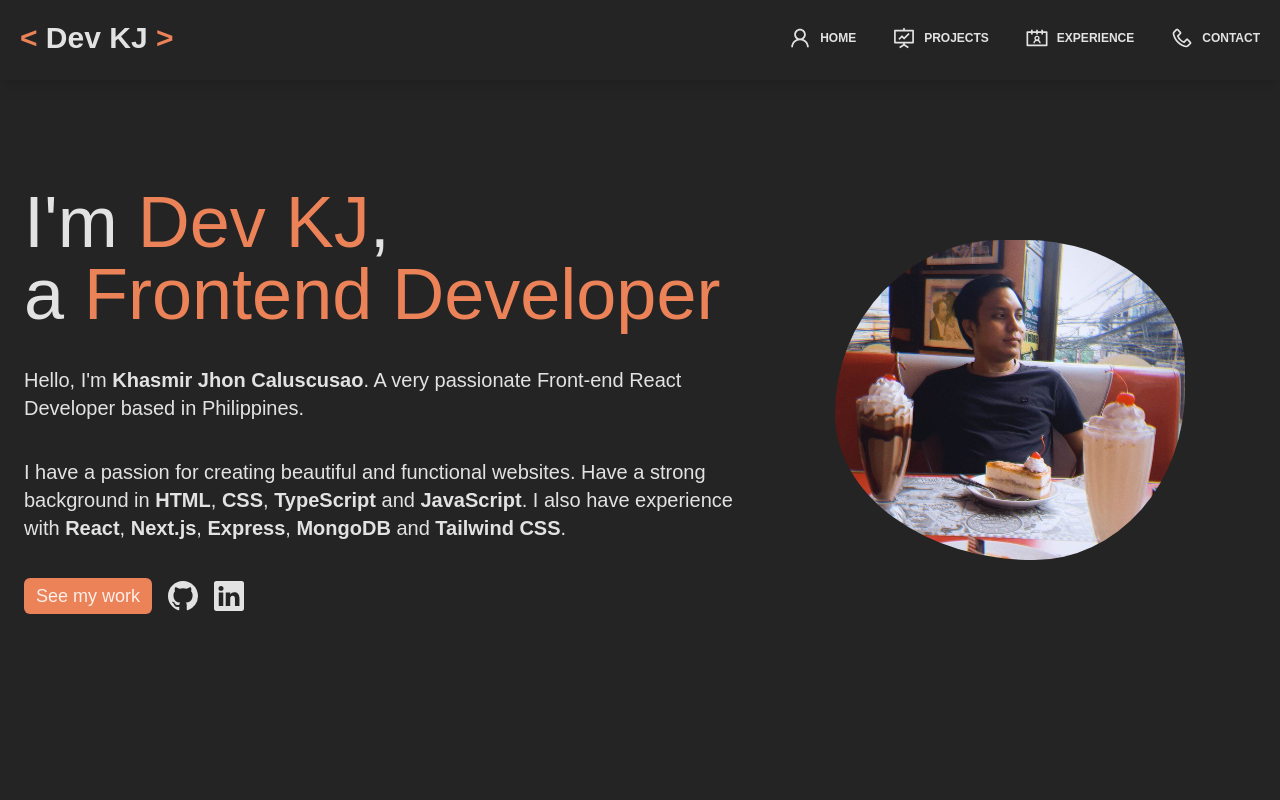
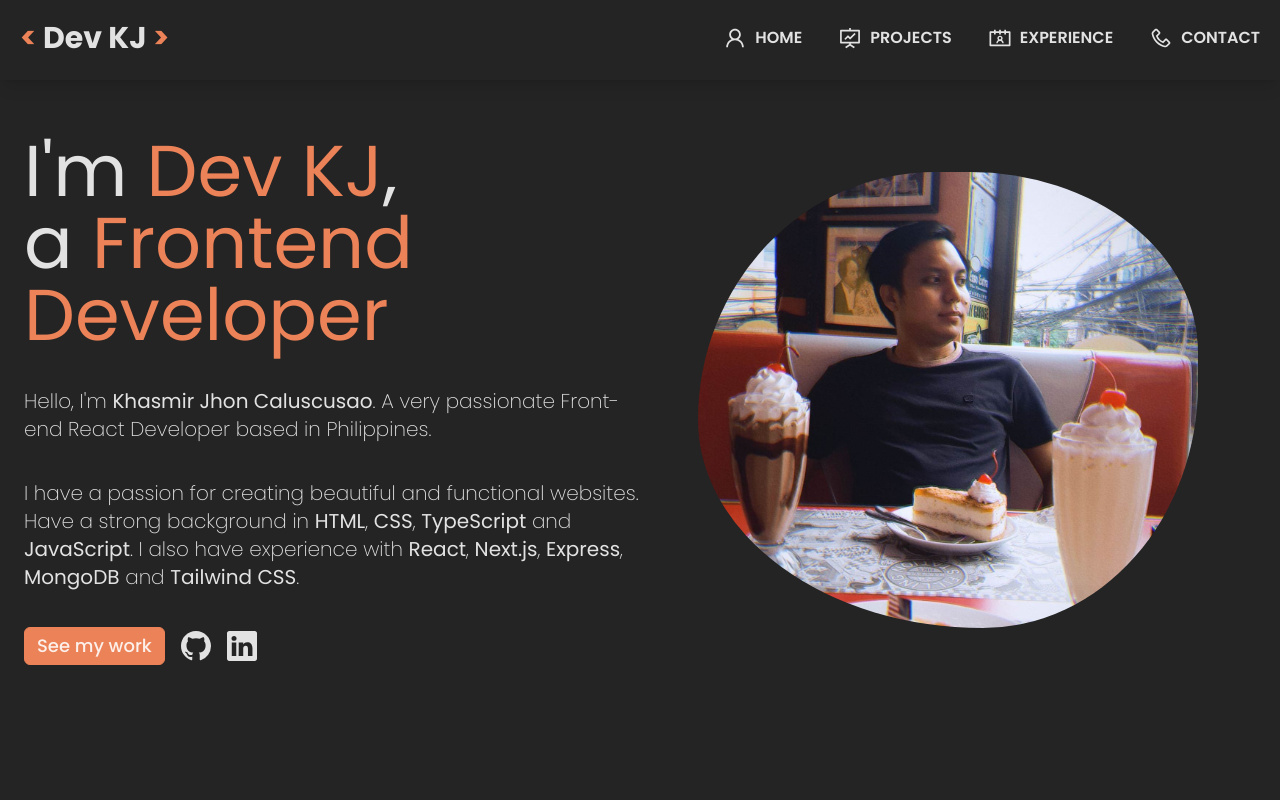
Before and after one commit to khasmir04/react-vite-portfolio, a React (Vite) app: page / in a window 1280 px wide. Shown: the top 800 px of the page. Built offline with nearby package versions, Linux system fonts and the light colour scheme.

Commit message:
Changed font and adjust sizes & weights

```diff
--- a/index.html
+++ b/index.html
@@ -6,6 +6,19 @@
       rel="icon"
       type="image/svg+xml"
       href="/code.svg"
+    />
+    <link
+      rel="preconnect"
+      href="https://fonts.googleapis.com"
+    />
+    <link
+      rel="preconnect"
+      href="https://fonts.gstatic.com"
+      crossorigin
+    />
+    <link
+      href="https://fonts.googleapis.com/css2?family=Poppins:ital,wght@0,100;0,200;0,300;0,400;0,500;0,600;0,700;0,800;0,900;1,100;1,200;1,300;1,400;1,500;1,600;1,700;1,800;1,900&display=swap"
+      rel="stylesheet"
     />
     <meta
       name="viewport"
@@ -27,7 +40,7 @@
       property="og:image"
       content="https://react-vite-portfolio-one.vercel.app/assets/img/portfolio.png"
     />
-    <title>Dev KJ</title>
+    <title>Khasmir Jhon Caluscusao</title>
   </head>
   <body>
     <div id="root"></div>
--- a/src/App.tsx
+++ b/src/App.tsx
@@ -8,7 +8,7 @@ import Experience from './components/sections/Experience'
 import Projects from './components/sections/Projects'
 function App() {
   return (
-    <div className='App font-league'>
+    <div className='App font-poppins'>
       {/* <ParticleBackground /> */}
       <MainLayout>
         <About />
--- a/src/components/forms/ContactForm.tsx
+++ b/src/components/forms/ContactForm.tsx
@@ -6,13 +6,17 @@ const StyledButton = styled.button`
   color: white;
   background-color: #eb8258;
   border-radius: 4px;
+  :hover {
+    background-color: #242424;
+    outline: 1px solid #eb8258;
+  }
 `
 
 const ContactForm = () => {
   const [state, handleSubmit] = useForm('xlekwdqj')
   if (state.succeeded) {
     return (
-      <p className='text-white rounded-xl border border-burnt-sienna border-opacity-50 bg-cod-gray p-9 text-2xl shadow-lg'>
+      <p className='rounded-xl border border-burnt-sienna border-opacity-50 bg-cod-gray p-9 text-2xl text-white shadow-lg'>
         Thanks, I'll be getting in touch soon.
       </p>
     )
@@ -20,13 +24,13 @@ const ContactForm = () => {
   return (
     <form
       onSubmit={handleSubmit}
-      className='text-white flex flex-col space-y-8 rounded-xl border border-burnt-sienna border-opacity-50 bg-cod-gray p-9 shadow-lg'
+      className='flex flex-col space-y-8 rounded-xl border border-burnt-sienna border-opacity-50 bg-cod-gray p-9 text-white shadow-lg'
     >
-      <h2 className='text-3xl'>Let's get connected</h2>
+      <h2 className='text-3xl'>Let's stay connected!</h2>
       <div>
         <label
           htmlFor='email'
-          className='text-gray-300 mb-2 block text-sm font-medium'
+          className='mb-2 block text-sm font-medium text-gray-300'
         >
           Your email
         </label>
@@ -34,7 +38,7 @@ const ContactForm = () => {
           type='email'
           id='email'
           name='email'
-          className='bg-gray-50 border-gray-300 text-gray-900 focus:ring-primary-500 focus:border-primary-500 bg-gray-700 border-gray-600 placeholder-gray-400 text-white focus:ring-primary-500 focus:border-primary-500 shadow-sm-light block w-full rounded-lg border p-2.5 text-sm shadow-sm'
+          className='focus:ring-primary-500 focus:border-primary-500 focus:ring-primary-500 focus:border-primary-500 shadow-sm-light block w-full rounded-lg border border-gray-300 border-gray-600 bg-gray-50 bg-gray-700 p-2.5 text-sm text-gray-900 text-white placeholder-gray-400 shadow-sm'
           placeholder='name@khasmir.com'
           required
         />
@@ -47,7 +51,7 @@ const ContactForm = () => {
       <div className='sm:col-span-2'>
         <label
           htmlFor='message'
-          className='text-gray-300 mb-2 block text-sm font-medium'
+          className='mb-2 block text-sm font-medium text-gray-300'
         >
           Your message
         </label>
@@ -55,7 +59,7 @@ const ContactForm = () => {
           id='message'
           name='message'
           rows={6}
-          className='text-gray-900 bg-gray-50 border-gray-300 focus:ring-primary-500 focus:border-primary-500 bg-gray-700 border-gray-600 placeholder-gray-400 text-white focus:ring-primary-500 focus:border-primary-500 block w-full rounded-lg border p-2.5 text-sm shadow-sm'
+          className='focus:ring-primary-500 focus:border-primary-500 focus:ring-primary-500 focus:border-primary-500 block w-full rounded-lg border border-gray-300 border-gray-600 bg-gray-50 bg-gray-700 p-2.5 text-sm text-gray-900 text-white placeholder-gray-400 shadow-sm'
           placeholder='Leave a comment...'
           defaultValue={''}
         />
@@ -69,7 +73,33 @@ const ContactForm = () => {
         type='submit'
         disabled={state.submitting}
       >
-        Send message
+        <div className='flex items-center justify-center'>
+          <span className='inline'>Send message</span>
+          {state.submitting && (
+            <span className='ml-2 inline'>
+              <svg
+                className='-ml-1 mr-3 h-5 w-5 animate-spin text-white'
+                xmlns='http://www.w3.org/2000/svg'
+                fill='none'
+                viewBox='0 0 24 24'
+              >
+                <circle
+                  className='opacity-25'
+                  cx='12'
+                  cy='12'
+                  r='10'
+                  stroke='currentColor'
+                  strokeWidth='4'
+                />
+                <path
+                  className='opacity-75'
+                  fill='currentColor'
+                  d='M4 12a8 8 0 018-8V0C5.373 0 0 5.373 0 12h4zm2 5.291A7.962 7.962 0 014 12H0c0 3.042 1.135 5.824 3 7.938l3-2.647z'
+                />
+              </svg>
+            </span>
+          )}
+        </div>
       </StyledButton>
     </form>
   )
--- a/src/components/layout/Header.tsx
+++ b/src/components/layout/Header.tsx
@@ -25,6 +25,7 @@ const StyledSpan = styled.span`
 
 const Header = () => {
   const [toggle, setToggle] = useState<boolean>(false)
+
   return (
     <>
       {/* DESKTOP */}
@@ -33,7 +34,7 @@ const Header = () => {
           <p className='text-3xl font-bold'>
             <StyledSpan>{`<`}</StyledSpan> Dev KJ<StyledSpan> {`>`}</StyledSpan>
           </p>
-          <ul className='flex justify-end gap-9 font-bold uppercase'>
+          <ul className='flex justify-end font-bold uppercase'>
             {/* <li>
               <NavButton href='#'>
                 <div className='flex items-center gap-2'>
@@ -44,7 +45,7 @@ const Header = () => {
             </li> */}
             <li>
               <NavButton href='#'>
-                <div className='flex items-center gap-2 text-xs'>
+                <div className='flex items-center gap-2 text-base font-semibold'>
                   <AiOutlineUser size={24} />
                   Home
                 </div>
@@ -52,7 +53,7 @@ const Header = () => {
             </li>
             <li>
               <NavButton href='#projects'>
-                <div className='flex items-center gap-2 text-xs'>
+                <div className='ml-9 flex items-center gap-2 text-base font-semibold'>
                   <AiOutlineFundProjectionScreen size={24} />
                   Projects
                 </div>
@@ -60,7 +61,7 @@ const Header = () => {
             </li>
             <li>
               <NavButton href='#experience'>
-                <div className='flex items-center gap-2 text-xs'>
+                <div className='ml-9 flex items-center gap-2 text-base font-semibold'>
                   <AiOutlineContacts size={24} />
                   Experience
                 </div>
@@ -68,7 +69,7 @@ const Header = () => {
             </li>
             <li>
               <NavButton href='#contact'>
-                <div className='flex items-center gap-2 text-xs'>
+                <div className='ml-9 flex items-center gap-2 text-base font-semibold'>
                   <AiOutlinePhone
                     size={24}
                     style={{ rotate: '90deg' }}
--- a/src/components/sections/About.tsx
+++ b/src/components/sections/About.tsx
@@ -23,33 +23,33 @@ const About = () => {
       id=''
       className='flex-col-reverse md:h-screen md:flex-row'
     >
-      <div className='flex flex-auto flex-col justify-center gap-9 text-left text-3xl md:w-3/5 md:text-7xl'>
+      <div className='flex flex-auto flex-col justify-center gap-9 text-left text-3xl md:w-1/2 md:text-7xl'>
         <p style={{ whiteSpace: 'pre-line' }}>
           I'm <SpecialText className='text-4xl md:text-7xl'>Dev KJ</SpecialText>
           ,{'\n'}a <SpecialText>Frontend Developer</SpecialText>
         </p>
-        <div className='text-xl'>
+        <p className='text-xl font-extralight'>
           Hello, I'm <b>Khasmir Jhon Caluscusao</b>. A very passionate Front-end
           React Developer based in Philippines.
-        </div>
-        <p className='text-xl'>
+        </p>
+        <p className='text-xl font-extralight'>
           I have a passion for creating beautiful and functional websites. Have
           a strong background in <b>HTML</b>, <b>CSS</b>, <b>TypeScript</b> and{' '}
           <b>JavaScript</b>. I also have experience with <b>React</b>,{' '}
           <b>Next.js</b>, <b>Express</b>, <b>MongoDB</b> and <b>Tailwind CSS</b>
           .
         </p>
-        <div className='flex items-center gap-4 text-base'>
+        <div className='flex items-center text-base'>
           <Button
             href='#projects'
-            className='text-base'
+            className='text-bas mr-4 border border-burnt-sienna'
           >
             See my work
           </Button>
           <a
             href='https://github.com/khasmir04'
             target='_blank'
-            className='text-3xl transition ease-in-out hover:scale-125'
+            className='mr-4 text-3xl transition ease-in-out hover:scale-125'
           >
             <BsGithub />
           </a>
@@ -62,7 +62,7 @@ const About = () => {
           </a>
         </div>
       </div>
-      <div className='m-auto flex w-4/5 flex-auto items-center justify-center p-6 md:w-2/5'>
+      <div className='m-auto flex w-4/5 flex-auto items-center justify-center p-6 md:w-1/2'>
         <div>
           <motion.img
             ref={ref}
@@ -75,7 +75,7 @@ const About = () => {
             transition={{ duration: 1 }}
             src={image}
             alt='Image of Dev KJ'
-            className='w-[350px] animate-image_morph rounded-full'
+            className='w-[500px] animate-image_morph rounded-full'
           />
         </div>
       </div>
--- a/src/components/sections/Projects.tsx
+++ b/src/components/sections/Projects.tsx
@@ -28,6 +28,7 @@ const Projects = () => {
         <Button
           href='https://github.com/khasmir04?tab=repositories'
           target='_blank'
+          className='border border-burnt-sienna text-base'
         >
           See more of my projects...
         </Button>
--- a/tailwind.config.cjs
+++ b/tailwind.config.cjs
@@ -21,7 +21,7 @@ module.exports = {
         image_morph: "default_morph 8s ease-in-out infinite",
       },
       fontFamily: {
-        league: ['League Spartan', 'sans-serif'],
+        poppins: ['Poppins', 'sans-serif'],
       },
     },
     colors: {
```
